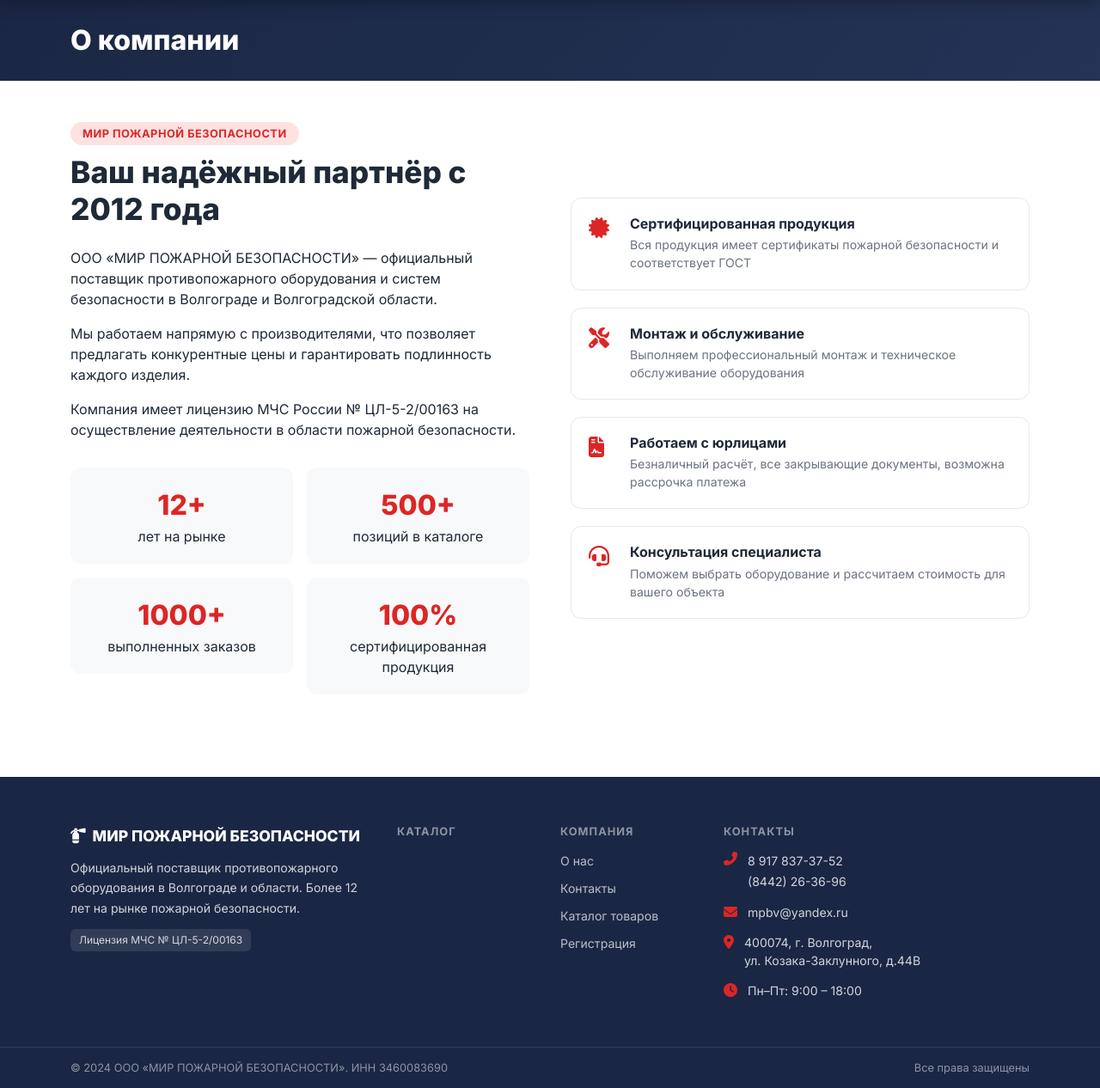
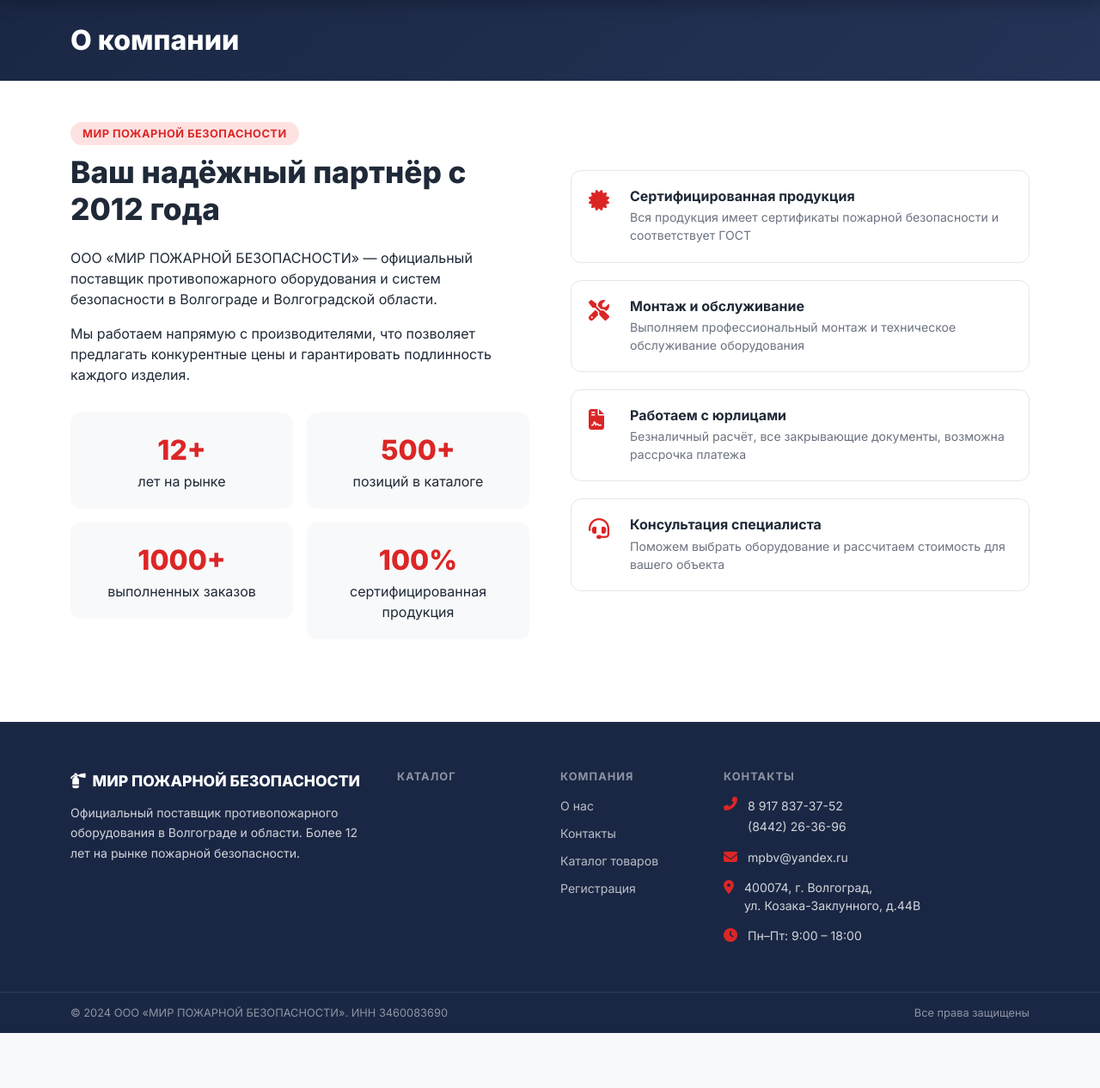
Before and after one commit to DaryAgapova/blockstop, a Flask app: page /about in a window 1280 px wide. Shown: the part 104-1370 px from the top of the page at 86% size. After the commit the page ends 1306 px from the top, so only its background shows below. Run offline with Flask 3, Linux system fonts and the light colour scheme; data that the repository does not hold is empty.

Commit message:
license delete

```diff
--- a/app/templates/about.html
+++ b/app/templates/about.html
@@ -9,7 +9,6 @@
       <h2 class="section-title mb-4">Ваш надёжный партнёр с 2012 года</h2>
       <p>ООО «МИР ПОЖАРНОЙ БЕЗОПАСНОСТИ» — официальный поставщик противопожарного оборудования и систем безопасности в Волгограде и Волгоградской области.</p>
       <p>Мы работаем напрямую с производителями, что позволяет предлагать конкурентные цены и гарантировать подлинность каждого изделия.</p>
-      <p>Компания имеет лицензию МЧС России № ЦЛ-5-2/00163 на осуществление деятельности в области пожарной безопасности.</p>
       <div class="row g-3 mt-2">
         <div class="col-6"><div class="about-stat"><div class="about-stat-val">12+</div><div>лет на рынке</div></div></div>
         <div class="col-6"><div class="about-stat"><div class="about-stat-val">500+</div><div>позиций в каталоге</div></div></div>
--- a/app/templates/base.html
+++ b/app/templates/base.html
@@ -145,9 +145,6 @@
             <i class="fas fa-fire-extinguisher me-2"></i>МИР ПОЖАРНОЙ БЕЗОПАСНОСТИ
           </div>
           <p class="footer-desc">Официальный поставщик противопожарного оборудования в Волгограде и области. Более 12 лет на рынке пожарной безопасности.</p>
-          <div class="footer-license">
-            Лицензия МЧС № ЦЛ-5-2/00163
-          </div>
         </div>
         <div class="col-lg-2 col-6">
           <h6 class="footer-heading">Каталог</h6>
--- a/app/templates/index.html
+++ b/app/templates/index.html
@@ -8,7 +8,6 @@
   <div class="container hero-content">
     <div class="row align-items-center">
       <div class="col-lg-7">
-        <div class="hero-badge"><i class="fas fa-shield-alt me-2"></i>Лицензия МЧС № ЦЛ-5-2/00163</div>
         <h1 class="hero-title">
           Пожарная безопасность<br>
           <span class="text-danger">— наш приоритет</span>
```
